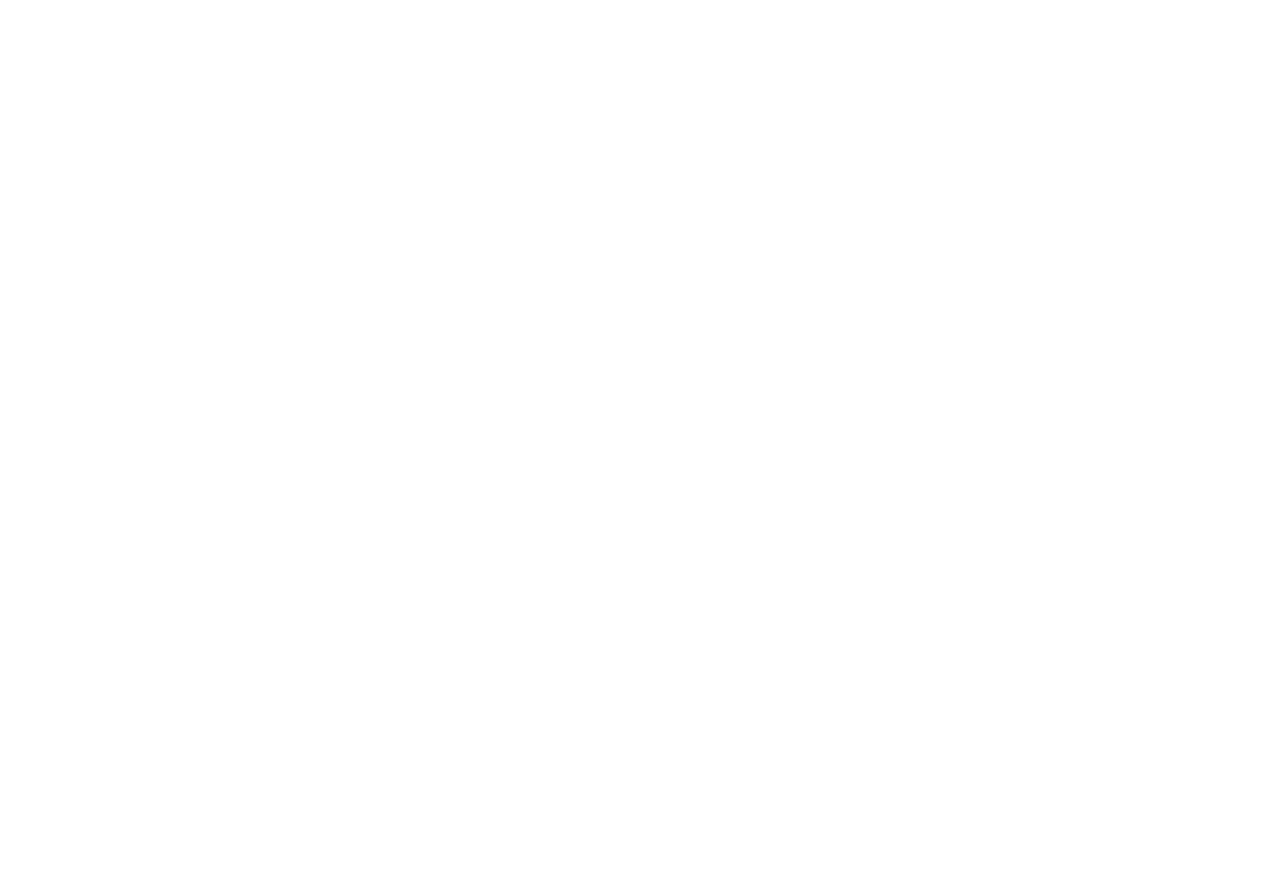
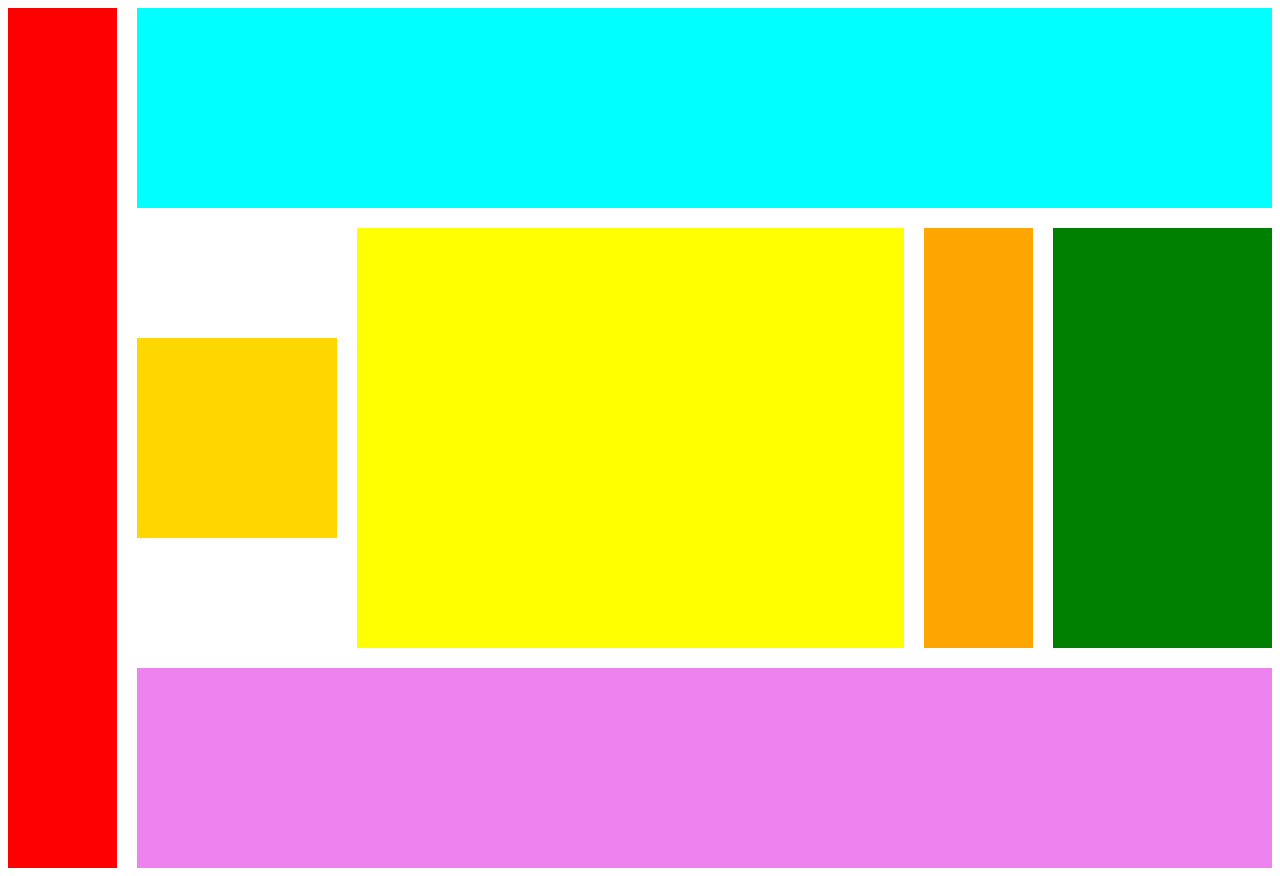
Before and after one commit to LorenzoPuppo95/sitotest120225, a plain HTML site: page grid.html in a window 1280 px wide. Before the commit the page ends 800 px from the top, so only its background shows below. Drawn offline with Linux system fonts and the light colour scheme.

Commit message:
commit grid

```diff
--- a/grid.css
+++ b/grid.css
@@ -1,3 +1,62 @@
+.grid-container{
+    display:grid;
+    grid-template-columns: 1fr 1fr 5fr 1fr 2fr;
+    grid-template-rows: repeat(4, 200px);
+    grid-template-areas:
+        "left-sidebar header header header header"
+        "left-sidebar gold-sidebar main-content side-sidebar right-sidebar"
+        "left-sidebar gold-sidebar main-content side-sidebar right-sidebar"
+        "left-sidebar footer footer footer footer";
+    /* column-gap: 20px;
+    row-gap: 20px; */
+    grid-gap:20px;
+    place-items: stretch;
+}
+
+/* .grid-dim{
+    height:200px;
+    width:200px;
+} */
+
+.g-i-1{
+    background-color: aqua;
+    grid-area: header;
+}
+
+.g-i-2{
+    background-color: red;
+    grid-area: left-sidebar;
+}
+
+.g-i-3{
+    background-color: yellow;
+    grid-area: main-content;
+}
+
+.g-i-4{
+    background-color: green;
+    grid-area: right-sidebar;
+}
+
+.g-i-5{
+    background-color: violet;
+    grid-area: footer;
+}
+
+.g-i-6{
+    background-color: gold;
+    grid-area: gold-sidebar;
+    width:200px;
+    height:200px;
+    justify-self: center;
+    align-self: center;
+}
+
+.g-i-7{
+    background-color: orange;
+    grid-area: side-sidebar;
+}
+
 /* Esempio pulizia css
 .courier-xxs{
     font-family: 'Courier New', Courier, monospace;
--- a/grid.html
+++ b/grid.html
@@ -14,5 +14,14 @@
     <button class="bgc-red pad-avg">button3</button>
     <button class="mono-xxl pad-max">button4</button>
     <button class="courier-xxs bgc-lblue pad-min">button5</button> -->
+    <div class="grid-container">
+        <div class="g-i-1 grid-dim"></div>
+        <div class="g-i-2 grid-dim"></div>
+        <div class="g-i-3 grid-dim"></div>
+        <div class="g-i-4 grid-dim"></div>
+        <div class="g-i-5 grid-dim"></div>
+        <div class="g-i-6 grid-dim"></div>
+        <div class="g-i-7 grid-dim"></div>
+    </div>
 </body>
 </html>
```
